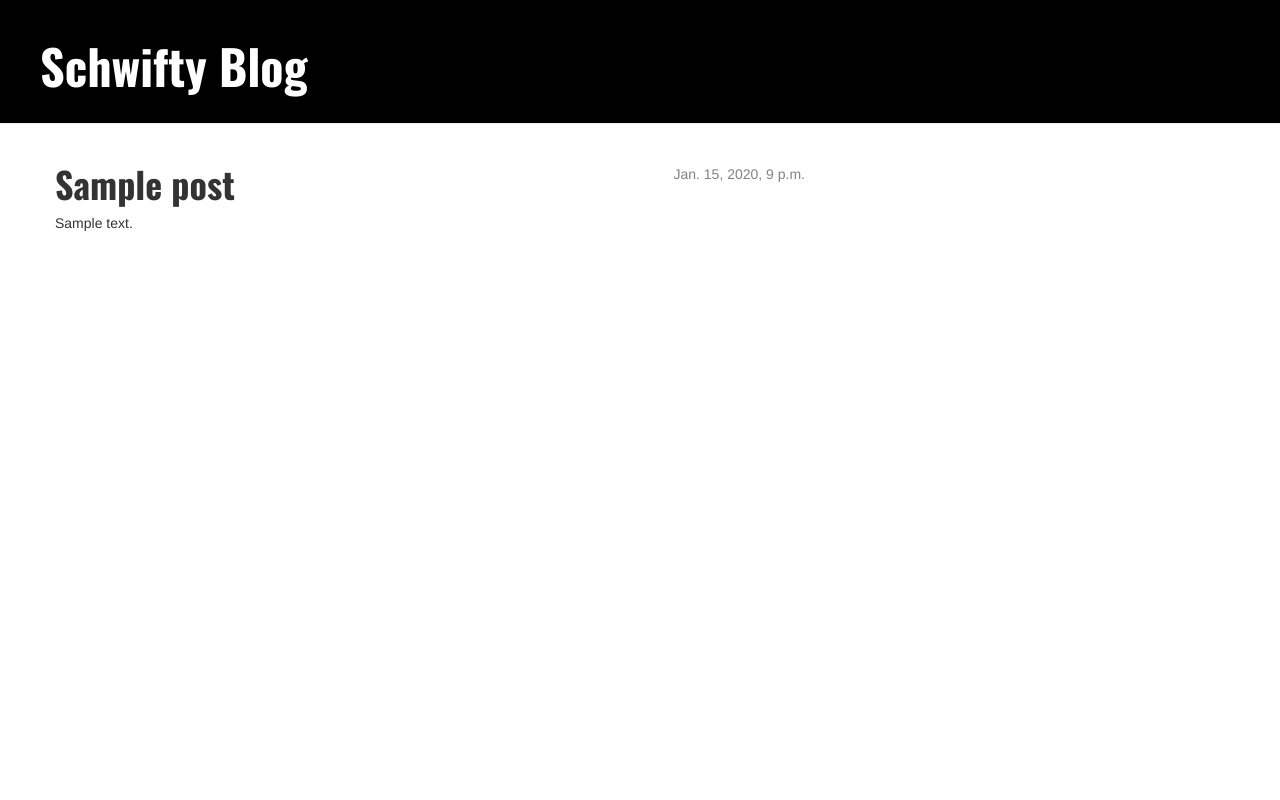
After one commit to scoblem/my-first-blog, a Django app: page /post/1/ in a window 1280 px wide. The commit adds this page. Run offline with Django 3.2, Linux system fonts and the light colour scheme; tables that the repository leaves empty hold one stand-in row (values such as "Sample post"); some libraries are stand-ins or nearby versions.

Commit message:
Added view and template for detailed blog post as well as CSS for the site.

```diff
--- a/blog/models.py
+++ b/blog/models.py
@@ -6,6 +6,8 @@ class Post(models.Model):
     author = models.ForeignKey('auth.User')
     title = models.CharField(max_length=200)
     text = models.TextField()
+    video = models.TextField(
+        blank=True, null=True)
     created_date = models.DateTimeField(
             default=timezone.now)
     published_date = models.DateTimeField(
--- /dev/null
+++ b/blog/static/css/blog.css
@@ -0,0 +1,47 @@
+.page-header {
+    background-color: #000000;
+    margin-top: 0;
+    padding: 20px 20px 20px 40px;
+}
+
+.page-header h1, .page-header h1 a, .page-header h1 a:visited, .page-header h1 a:active {
+    color: #ffffff;
+    font-size: 36pt;
+    text-decoration: none;
+}
+
+.content {
+    margin-left: 40px;
+}
+
+h1, h2, h3, h4 {
+    font-family: 'Oswald', cursive;
+}
+
+.date {
+    float: right;
+    color: #828282;
+}
+
+.save {
+    float: right;
+}
+
+.post-form textarea, .post-form input {
+    width: 100%;
+}
+
+.top-menu, .top-menu:hover, .top-menu:visited {
+    color: #ffffff;
+    float: right;
+    font-size: 26pt;
+    margin-right: 20px;
+}
+
+.post {
+    margin-bottom: 70px;
+}
+
+.post h1 a, .post h1 a:visited {
+    color: #000000;
+}
--- /dev/null
+++ b/blog/templates/blog/base.html
@@ -0,0 +1,22 @@
+{% load staticfiles %}
+<html>
+    <head>
+        <link rel="stylesheet" href="//maxcdn.bootstrapcdn.com/bootstrap/3.2.0/css/bootstrap.min.css">
+        <link rel="stylesheet" href="//maxcdn.bootstrapcdn.com/bootstrap/3.2.0/css/bootstrap-theme.min.css">        <link href='https://fonts.googleapis.com/css?family=Oswald:700' rel='stylesheet' type='text/css'>
+        <link rel="stylesheet" href="{% static "css/blog.css" %}">
+        <title>Schwifty Times</title>
+    </head>
+    <body>
+        <div class="page-header">
+            <h1><a href="/">Schwifty Blog</a></h1>
+        </div>
+            <div class="content container">
+                <div class="row">
+                    <div class ="col-md-8">
+                    {% block content %}
+                    {% endblock %}
+                    </div>
+                </div>
+            </div>
+        </body>
+</html>
--- /dev/null
+++ b/blog/templates/blog/post_detail.html
@@ -0,0 +1,14 @@
+{% extends "blog/base.html" %}
+
+{% block content %}
+    <div class="post">
+        {% if post.published_date %}
+            <div class="date">
+                {{ post.published_date }}
+            </div>
+        {% endif %}
+        <h1>{{ post.title }}</h1>
+        <p>{{ post.text|linebreaks }}</p>
+        <iframe width="560" height="315" src="{{ post.video }}" frameborder="0" allowfullscreen></iframe>
+    </div>
+{% endblock %}
--- a/blog/urls.py
+++ b/blog/urls.py
@@ -3,4 +3,5 @@ from . import views
 
 urlpatterns = [
     url(r'^$', views.post_list, name='post_list'),
+    url(r'^post/(?P<pk>[0-9]+)/$', views.post_detail, name='post_detail'),
 ]
--- a/blog/views.py
+++ b/blog/views.py
@@ -1,5 +1,13 @@
-from django.shortcuts import render
+from django.shortcuts import render, get_object_or_404
+from django.utils import timezone
+from .models import Post
 
 # Create your views here.
 def post_list(request):
-    return render(request, 'blog/post_list.html', {})
+    posts = Post.objects.filter(
+    published_date__lte=timezone.now()).order_by('published_date')
+    return render(request, 'blog/post_list.html', {'posts': posts})
+
+def post_detail(request, pk):
+    post = get_object_or_404(Post, pk=pk)
+    return render(request, 'blog/post_detail.html', {'post': post})
--- a/mysite/settings.py
+++ b/mysite/settings.py
@@ -25,7 +25,7 @@ SECRET_KEY = '^@dpxx!=abx1eqeowev8@s4$wiu=a)2detdqhizmq5d+^=tw%4'
 # SECURITY WARNING: don't run with debug turned on in production!
 DEBUG = True
 
-ALLOWED_HOSTS = []
+ALLOWED_HOSTS = ['192.168.0.12', '127.0.0.1']
 
 
 # Application definition
```
Also changed, not shown: blog/templates/blog/post_list.html (+18 -5 lines), blog/migrations/0002_post_video.py (added).
